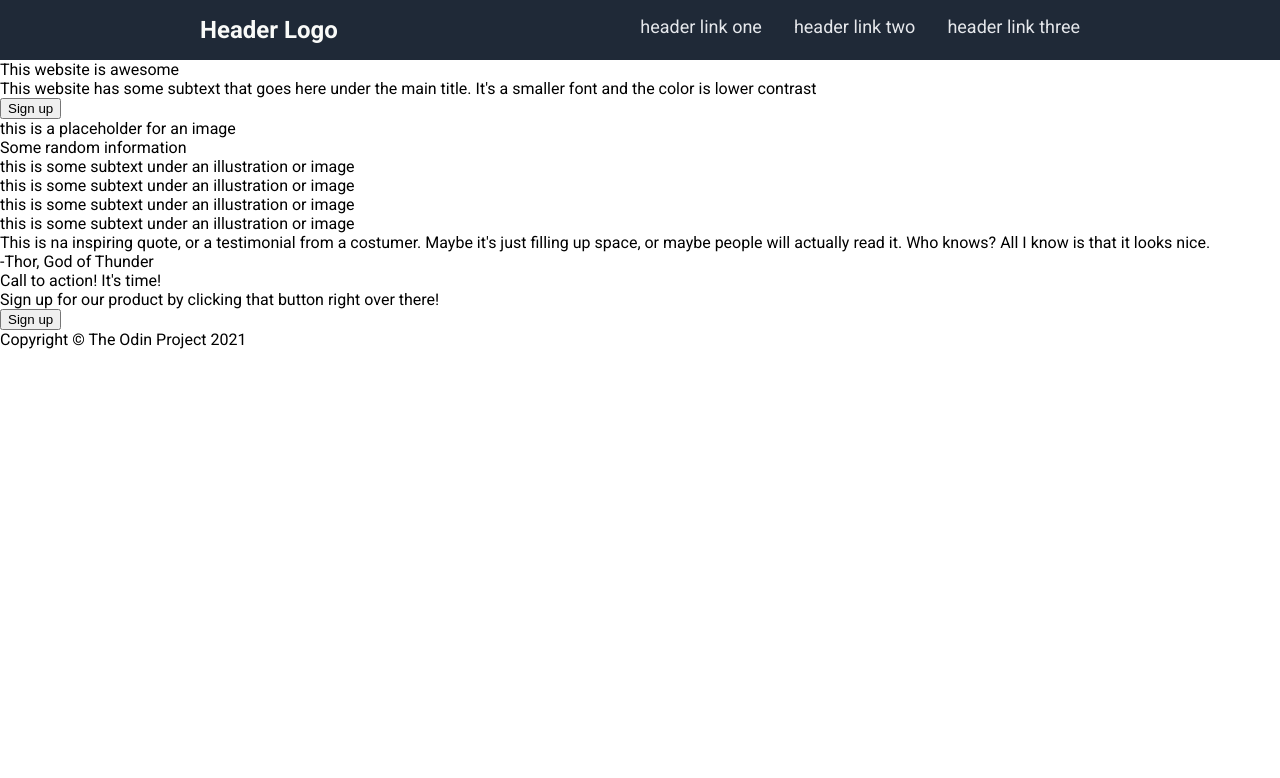
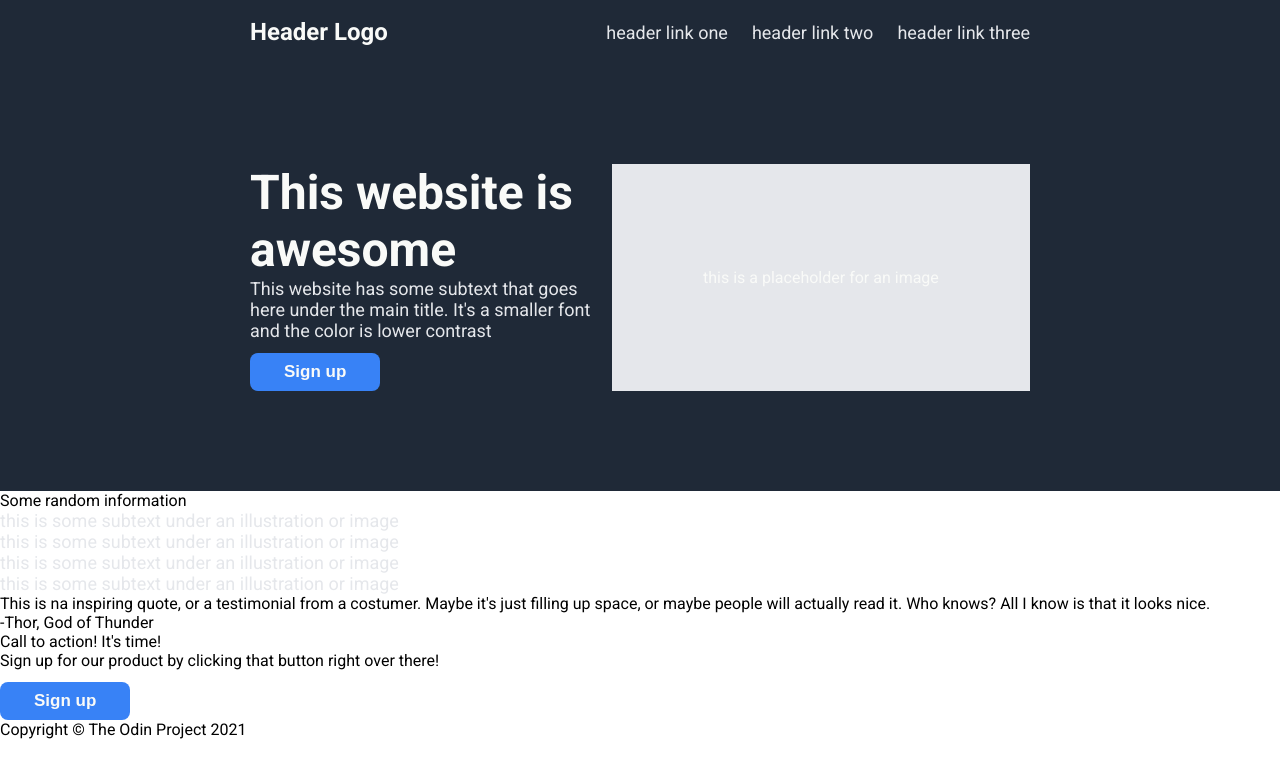
Before and after one commit to gabriela-sda/odin-landing-page, a plain HTML site: page index.html in a window 1280 px wide. Drawn offline with Linux system fonts and the light colour scheme.

Commit message:
Estiliza primeiro container. Muda algumas propriedades na header

```diff
--- a/index.html
+++ b/index.html
@@ -16,7 +16,7 @@
         </ul>
     </div>
     <div class="first-container">
-        <div class="site-description">
+        <div class="description-box">
             <div class="description-title">This website is awesome</div>
             <div class="subtext">This website has some subtext that goes here under the main title. It's a smaller font and the color is lower contrast</div>
             <button class="description-button">Sign up</button>
--- a/style.css
+++ b/style.css
@@ -31,9 +31,10 @@ body {
 
 .header {
     background-color: #1F2937;
-    padding: 16px 200px;
+    padding: 18px 250px;
     display: flex;
     justify-content: space-between;
+    align-items: center;
 }
 
 .logo {
@@ -47,7 +48,7 @@ ul {
     padding: 0;
     margin: 0;
     display: flex;
-    gap: 32px;
+    gap: 24px;
 }
 
 a {
@@ -55,3 +56,48 @@ a {
     color: #E5E7EB;
     font-size: 18px;
 }
+
+.first-container {
+    background-color: #1F2937;
+    padding: 100px 250px;
+    display: flex;
+    justify-content: space-between;
+}
+
+.description-box {
+    width: 450px;
+    display: flex;
+    flex-direction: column;
+    align-items: flex-start;
+}
+
+.description-title {
+    color: #F9FAF8;
+    font-size: 48px;
+    font-weight: 900;
+}
+
+.subtext {
+    color: #E5E7EB;
+    font-size: 18px;
+}
+
+button {
+    background-color: #3882F6;
+    color: #F9FAF8;
+    font-weight: bold;
+    font-size: 17px;
+    border-style: none;
+    margin-top: 12px;
+    padding: 9px 34px;
+    border-radius: 8px;
+}
+
+.img-placeholder {
+    background-color: #E5E7EB;
+    color: #F9FAF8;
+    display: flex;
+    justify-content: center;
+    align-items: center;
+    width: 520px;
+}
```
